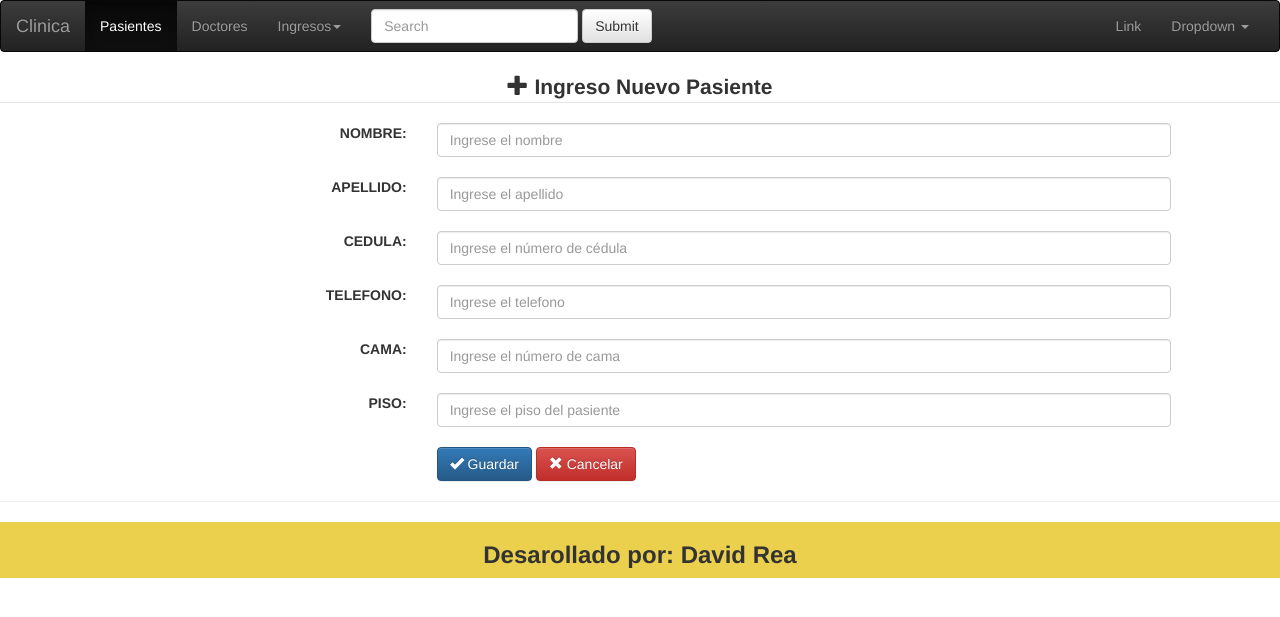
After one commit to David24-rea/Practica, a CodeIgniter app: page /Practica/index.php/ingresosp/nuevo in a window 1280 px wide. The commit adds this page. Shown: the top 617 px of the page. Run offline with CodeIgniter, Linux system fonts and the light colour scheme.

Commit message:
actualizar

```diff
--- /dev/null
+++ b/application/controllers/Ingresosp.php
@@ -0,0 +1,18 @@
+<?php
+defined('BASEPATH') OR exit('No direct script access allowed');
+
+class Ingresosp extends CI_Controller {
+
+	public function index()
+	{
+		$this->load->view('encabezado');
+		$this->load->view('Ingresosp/index');
+		$this->load->view('pie');
+	}
+  public function nuevo()
+  {
+    $this->load->view('encabezado');
+    $this->load->view('Ingresosp/nuevo');
+    $this->load->view('pie');
+  }
+}
--- a/application/views/encabezado.php
+++ b/application/views/encabezado.php
@@ -35,15 +35,10 @@
         <li class="active"><a href="<?php echo site_url('pasientes/index') ?>">Pasientes<span class="sr-only">(current)</span></a></li>
         <li><a href="<?php echo site_url('doctores/index') ?>">Doctores</a></li>
         <li class="dropdown">
-          <a href="#" class="dropdown-toggle" data-toggle="dropdown" role="button" aria-haspopup="true" aria-expanded="false">A1<span class="caret"></span></a>
+          <a href="#" class="dropdown-toggle" data-toggle="dropdown" role="button" aria-haspopup="true" aria-expanded="false">Ingresos<span class="caret"></span></a>
           <ul class="dropdown-menu">
-            <li><a href="#">Action</a></li>
-            <li><a href="#">Another action</a></li>
-            <li><a href="#">Something else here</a></li>
-            <li role="separator" class="divider"></li>
-            <li><a href="#">Separated link</a></li>
-            <li role="separator" class="divider"></li>
-            <li><a href="#">One more separated link</a></li>
+            <li><a href="<?php echo site_url('ingresosp/index') ?>">Lista de Ingresos</a></li>
+            <li><a href="<?php echo site_url('ingresosp/nuevo') ?>">Nuevo Ingreso</a></li>
           </ul>
         </li>
       </ul>
--- /dev/null
+++ b/application/views/ingresosp/nuevo.php
@@ -0,0 +1,84 @@
+<legend class="text-center">
+  <i class="glyphicon glyphicon-plus"></i>
+  <b>Ingreso Nuevo Pasiente</b>
+</legend>
+<form class="" action="index.html" method="post">
+  <div class="row">
+  <div class="col-md-4 text-right">
+    <label for="">NOMBRE: </label>
+  </div>
+  <div class="col-md-7">
+
+    <input type="number" name="cedula_est" value="" class="form-control" placeholder="Ingrese el nombre" required>
+  </div>
+</div>
+<br>
+<div class="row">
+  <div class="col-md-4 text-right">
+    <label for="">APELLIDO: </label>
+  </div>
+  <div class="col-md-7">
+
+    <input type="text" name="cedula_est" value="" class="form-control" placeholder="Ingrese el apellido" required>
+  </div>
+</div>
+<br>
+<div class="row">
+  <div class="col-md-4 text-right">
+    <label for="">CEDULA: </label>
+  </div>
+  <div class="col-md-7">
+
+    <input type="text" name="cedula_est" value="" class="form-control" placeholder="Ingrese el número de cédula" required>
+  </div>
+</div>
+<br>
+<div class="row">
+  <div class="col-md-4 text-right">
+    <label for="">TELEFONO: </label>
+  </div>
+  <div class="col-md-7">
+
+    <input type="text" name="cedula_est" value="" class="form-control" placeholder="Ingrese el telefono" required>
+  </div>
+</div>
+<br>
+<div class="row">
+  <div class="col-md-4 text-right">
+    <label for="">CAMA: </label>
+  </div>
+  <div class="col-md-7">
+
+    <input type="text" name="cedula_est" value="" class="form-control" placeholder="Ingrese el número de cama" required>
+  </div>
+</div>
+<br>
+<div class="row">
+  <div class="col-md-4 text-right">
+    <label for="">PISO: </label>
+  </div>
+  <div class="col-md-7">
+
+    <input type="number" name="cedula_est" value="" class="form-control" placeholder="Ingrese el piso del pasiente" required>
+  </div>
+</div>
+<br>
+
+<div class="row">
+  <div class="col-md-4">
+  </div>
+
+  <div class="col-md-7">
+    <button type="submit" name="button" class="btn btn-primary">
+      <i class="glyphicon glyphicon-ok"></i>
+      Guardar
+    </button>
+    <!-- etiqueta a link -->
+    <a href="<?php echo site_url('Ingresosp/index'); ?>" class="btn btn-danger">
+      <i class="glyphicon glyphicon-remove"></i>
+      Cancelar
+    </a>
+  </div>
+</div>
+
+</form>
```
Also changed, not shown: application/views/doctores/nuevo.php (+7 -7 lines), application/views/ingresosp/index.php (added, +27 -0 lines), application/views/pasientes/nuevo.php (+8 -8 lines).
